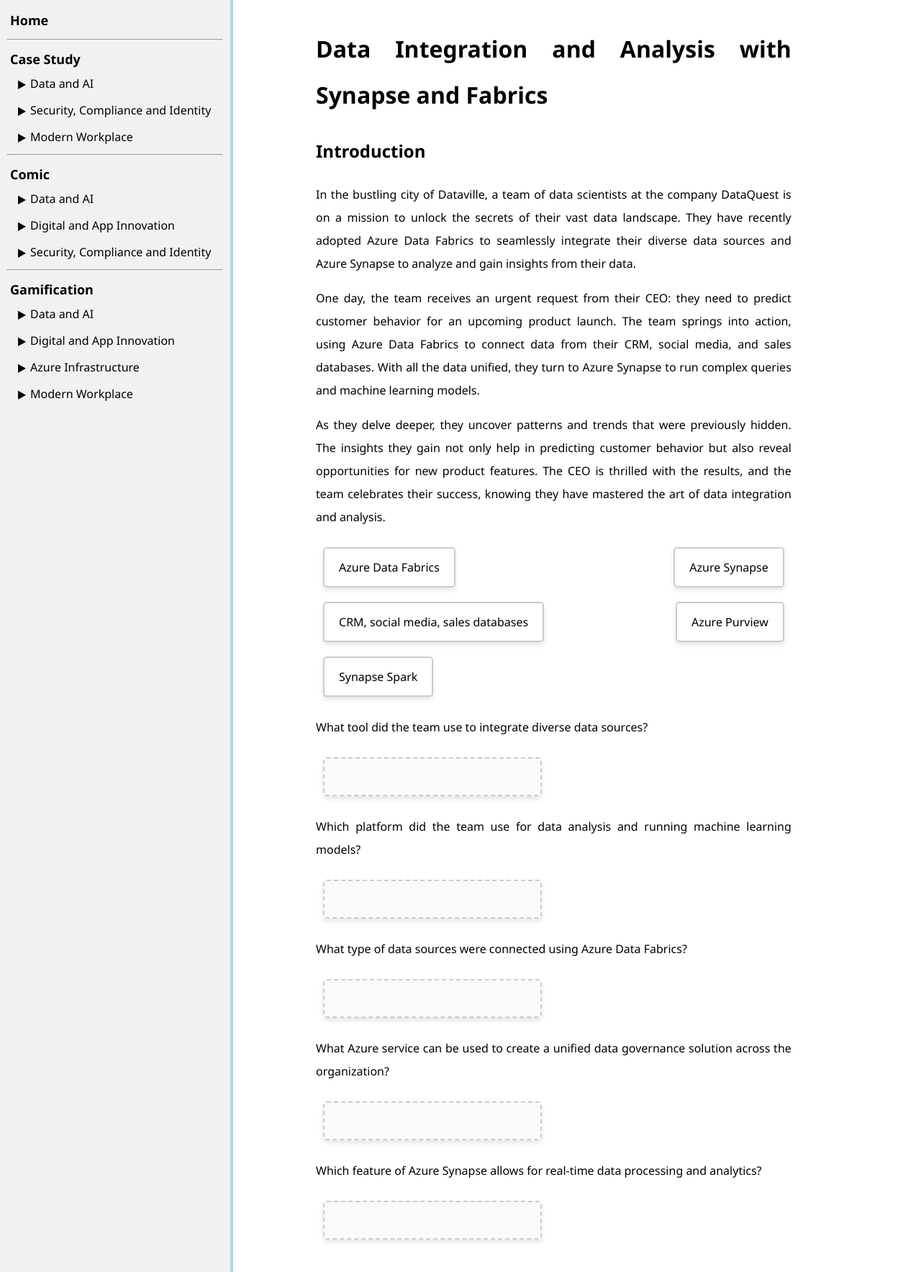
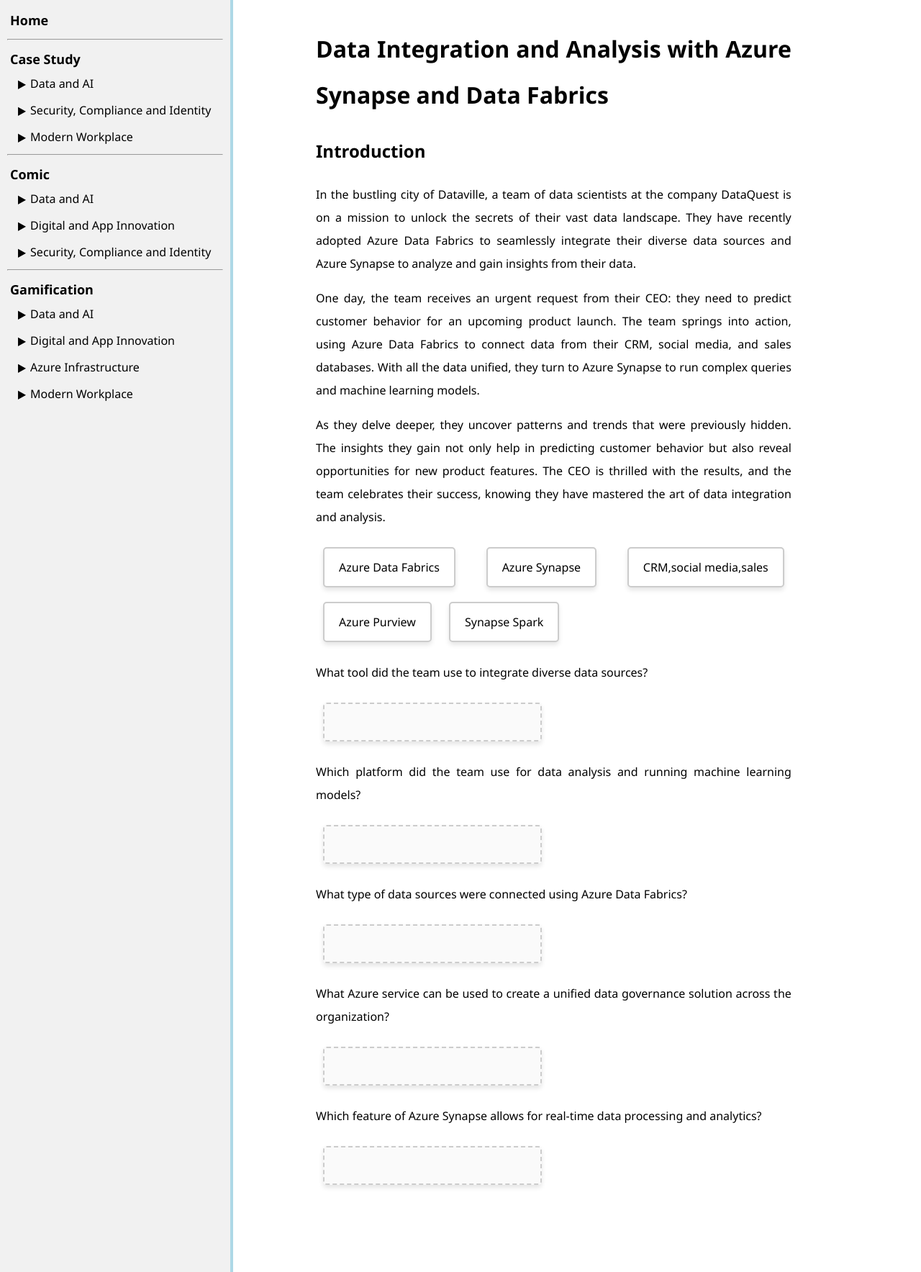
Before and after one commit to ningweinw/iengage, a Jekyll site: the page built from project-files/case-study/Data and AI/Data Integration and Analysis.md, in a window 1280 px wide. Shown: the whole page at 72% size. Built offline with Jekyll 4.4.1, drawn with Linux system fonts in a browser that asks for light colours.

Commit message:
Update Data Integration and Analysis.md

```diff
--- a/project-files/case-study/Data and AI/Data Integration and Analysis.md
+++ b/project-files/case-study/Data and AI/Data Integration and Analysis.md
@@ -1,11 +1,11 @@
 ---
 layout: default
-title:  "Building an Internal Chatbot"
+title:  "Data Integration and Analysis -Synapse and Fabrics"
 category: "Case Study"
 sub-category: "Data and AI"
 courses: [DP-203]
 ---
-# Data Integration and Analysis with Synapse and Fabrics
+# Data Integration and Analysis with Azure Synapse and Data Fabrics
 
 ## Introduction
 In the bustling city of Dataville, a team of data scientists at the company DataQuest is on a mission to unlock the secrets of their vast data landscape. They have recently adopted Azure Data Fabrics to seamlessly integrate their diverse data sources and Azure Synapse to analyze and gain insights from their data.
@@ -70,7 +70,7 @@
     <div>
         <div class="draggable-text" draggable="true" ondragstart="drag(event)" id="azureDataFabrics">Azure Data Fabrics</div>
         <div class="draggable-text" draggable="true" ondragstart="drag(event)" id="azureSynapse">Azure Synapse</div>
-        <div class="draggable-text" draggable="true" ondragstart="drag(event)" id="crmSocialSales">CRM, social media, sales databases</div>
+        <div class="draggable-text" draggable="true" ondragstart="drag(event)" id="crmSocialSales">CRM,social media,sales</div>
         <div class="draggable-text" draggable="true" ondragstart="drag(event)" id="azurePurview">Azure Purview</div>
         <div class="draggable-text" draggable="true" ondragstart="drag(event)" id="synapseSpark">Synapse Spark</div>
     </div>
```
